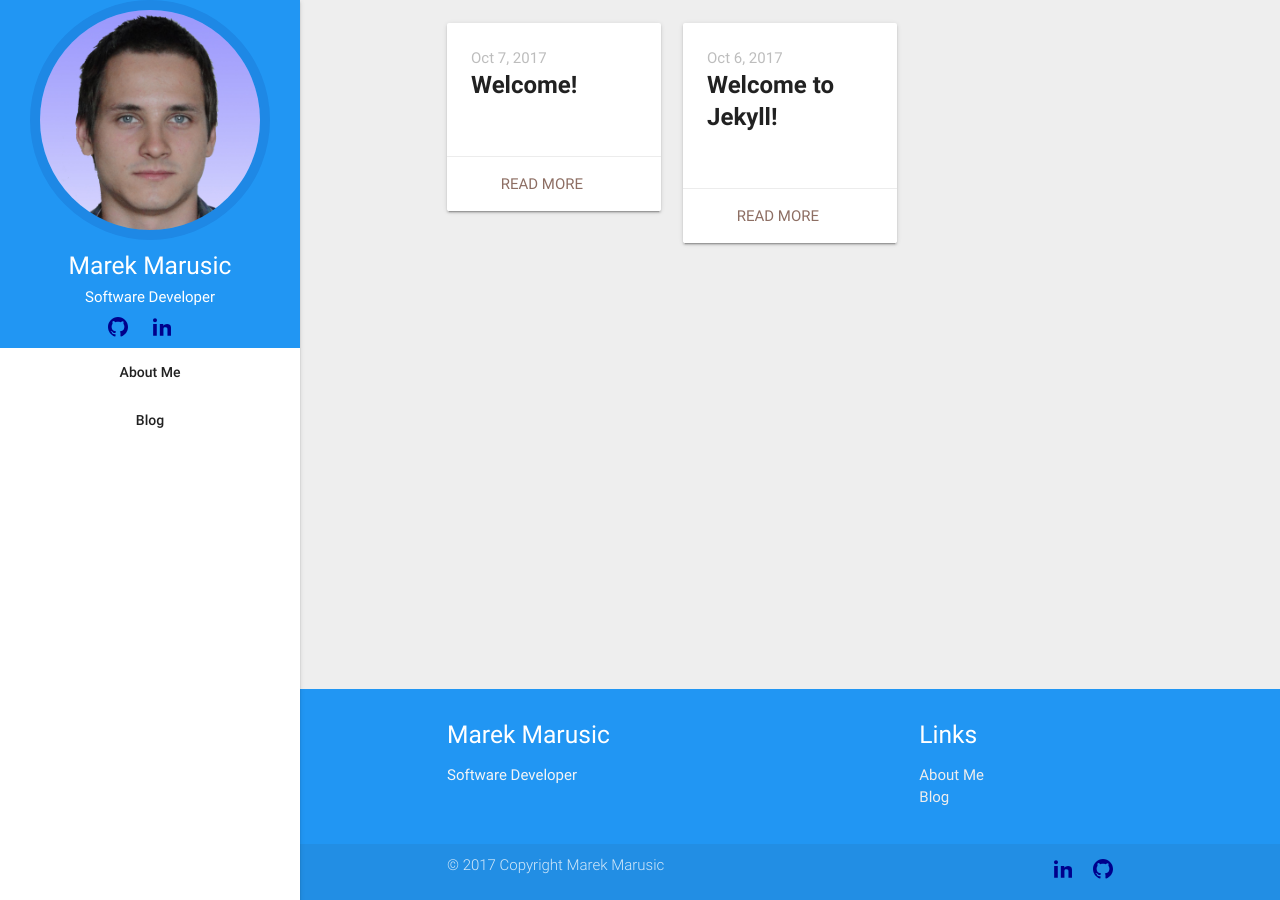
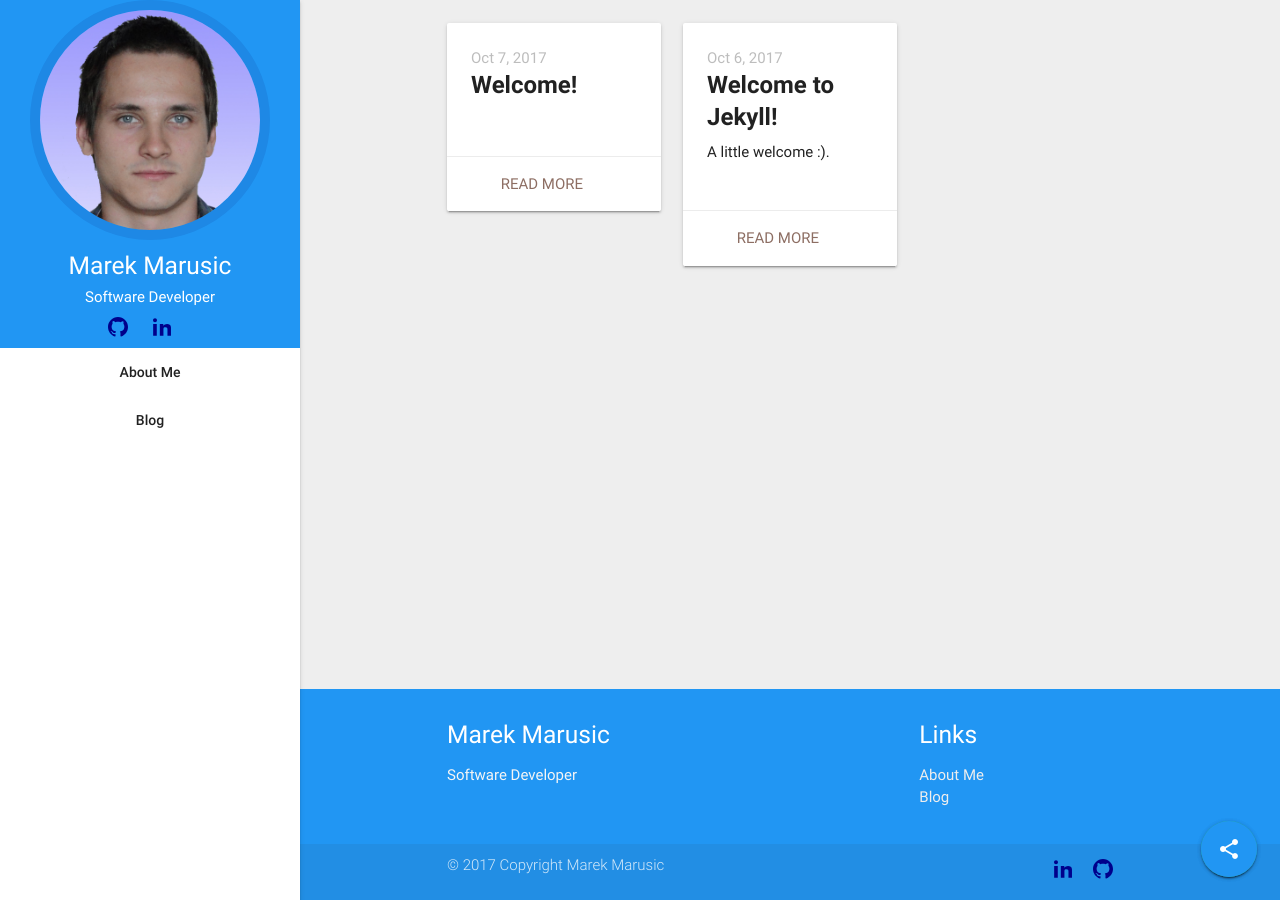
Before and after one commit to MMarus/TheBlog, a Jekyll site: the page built from blog.md, in a window 1280 px wide. Built offline with Jekyll 4.4.1, drawn with Linux system fonts in a browser that asks for light colours; nearby versions of some CDN libraries.

Commit message:
share button

```diff
--- a/_config.yml
+++ b/_config.yml
@@ -21,7 +21,7 @@ description: >- # this means to ignore newlines until "baseurl:"
   line in _config.yml. It will appear in your document head meta (for
   Google search results) and in your feed.xml site description.
 baseurl: "" # the subpath of your site, e.g. /blog
-url: "mmarusic.eu" # the base hostname & protocol for your site, e.g. http://example.com
+url: "http://mmarusic.eu" # the base hostname & protocol for your site, e.g. http://example.com
 github_username:  mmarus
 fb_username: marek.marusic
 twitter_username: Maaaareeeek
--- a/_includes/navbar.html
+++ b/_includes/navbar.html
@@ -26,6 +26,6 @@
     <li><a href="#!">Contact</a></li>
     <li><a href="#!">Resume</a></li>-->
 </ul>
-<div class="fixed-action-btn">
+<div class="fixed-action-btn hide-on-big">
     <a href="#" data-activates="slide-out" class="button-collapse btn-floating btn-large waves-effect waves-light blue"><i class="material-icons">menu</i></a>
 </div>
--- a/_includes/skills.html
+++ b/_includes/skills.html
@@ -1,6 +1,6 @@
 <!--Skills-->
 {% assign skills = "Java C/C++ Python SQL Bash Linux GIT NodeJs Android C#" | split: ' ' %}
-{% assign percentages = "85 85 85 85 85 85 60 60 60 60" | split: ' ' %}
+{% assign percentages = "85 85 85 85 85 85 85 60 60 60" | split: ' ' %}
 <h3 class="header">My Skills</h3>
 <div class="card">
     <div class="card-content">
--- a/_layouts/blog.html
+++ b/_layouts/blog.html
@@ -9,32 +9,25 @@ layout: default
         {% for post in site.posts %}
           <div class="col s12 m6 l4 card-wrapper">
             <div class="card hoverable">
-              {% if post.image  %}
                 <div class="card-image">
                   <img src="{{ post.image }}">
                 </div>
-
-                <div class="btn-menu" style="padding:0px">
-                  <div class="fixed-action-btn horizontal click-to-toggle" style="position:relative; float:right; bottom:30px; right:10px; z-index: 1">
-                    <a class="btn-floating btn-large z-depth-4 waves-effect waves-light">
-                      <i class="large material-icons btn-icon">share</i>
+                  <div class="fixed-action-btn horizontal click-to-toggle">
+                    <a class="btn-floating btn-large waves-effect waves-light">
+                      <i class="large material-icons btn-icon blue">share</i>
                     </a>
                     <ul>
                       <li><a href="https://www.facebook.com/sharer/sharer.php?u={{ site.url }}{{ site.baseurl  }}{{ post.url }}" class="btn-floating fb-color" onclick="window.open(this.href, 'facebook-share','width=580,height=296');return false;" title="Compartilhar no Facebook">
-                          <div class="fb-btn nested-btn valign-wrapper btn-white" >
+                          <div class="fb-btn nested-btn valign-wrapper btn-socials btn-socials-smaller btn-white" >
                           </div>
                       </a></li>
                       <li><a href="https://twitter.com/intent/tweet?text=&quot;{{ post.twitter_text }}&quot;%20{{ site.url }}{{ post.url }}%20via%20&#64;{{ site.twitter_username }}&hashtags={% for tag in post.tags %}{{tag}},{% endfor %}" class="btn-floating twitter-color" onclick="window.open(this.href, 'twitter-share', 'width=550,height=235');return false;" title="Compartilhar no Twitter">
-                          <div class="twitter-btn nested-btn btn-white">
+                          <div class="twitter-btn nested-btn valign-wrapper btn-socials btn-socials-smaller btn-white">
                           </div>
                       </a></li>
                     </ul>
                   </div>
-                </div>
-              {% else  %}
 
-
-              {% endif %}
               <div class="card-content">
                 <span class="grey-text text-lighten-1">{% include date.html date=post.date %}</span>
                 <a class="post-link" href="{{ post.url | prepend: site.baseurl }}"><span class="flow-text card-title"><b>{{ post.title }}</b></span></a>
--- a/_posts/2017-10-06-welcome-to-jekyll.markdown
+++ b/_posts/2017-10-06-welcome-to-jekyll.markdown
@@ -2,6 +2,7 @@
 layout: post
 title:  "Welcome to Jekyll!"
 date:   2017-10-06 11:37:34 +0200
+description: "A little welcome :)."
 categories: jekyll update
 ---
 You’ll find this post in your `_posts` directory. Go ahead and edit it and re-build the site to see your changes. You can rebuild the site in many different ways, but the most common way is to run `jekyll serve`, which launches a web server and auto-regenerates your site when a file is updated.
--- a/assets/css/main.scss
+++ b/assets/css/main.scss
@@ -30,7 +30,7 @@ header, main, footer {
   border: 10px solid #1e88e5;
 }
 
-.fixed-action-btn {
+.hide-on-big {
   display: none;
 }
 
```
Also changed, not shown: 1 other file.
